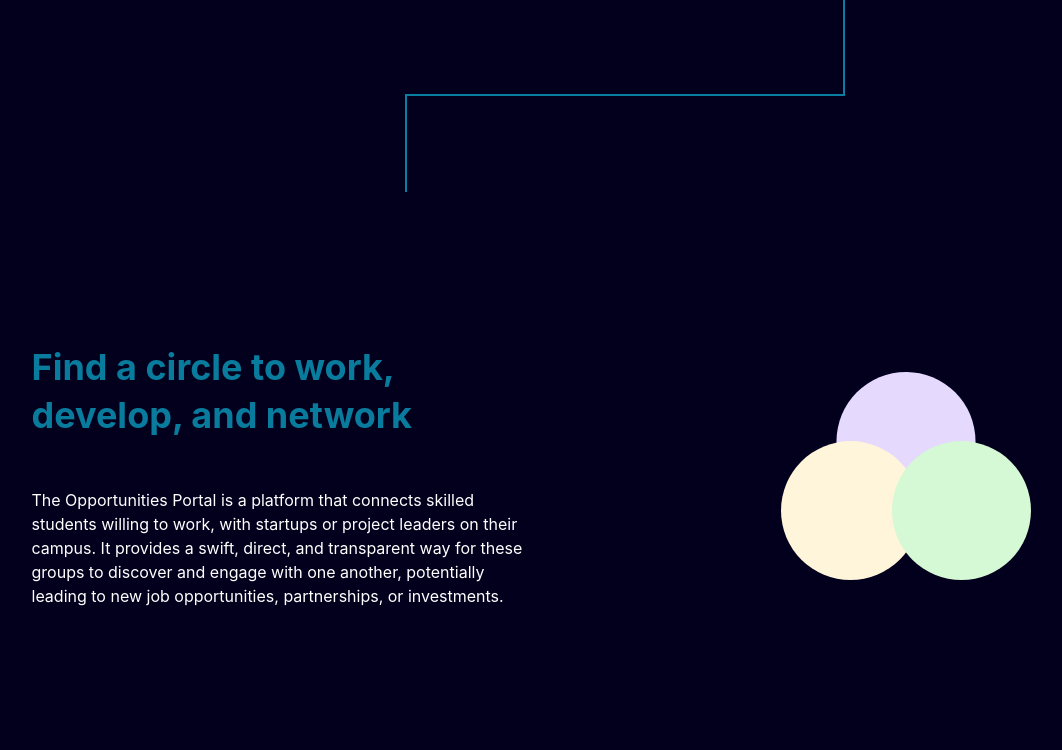
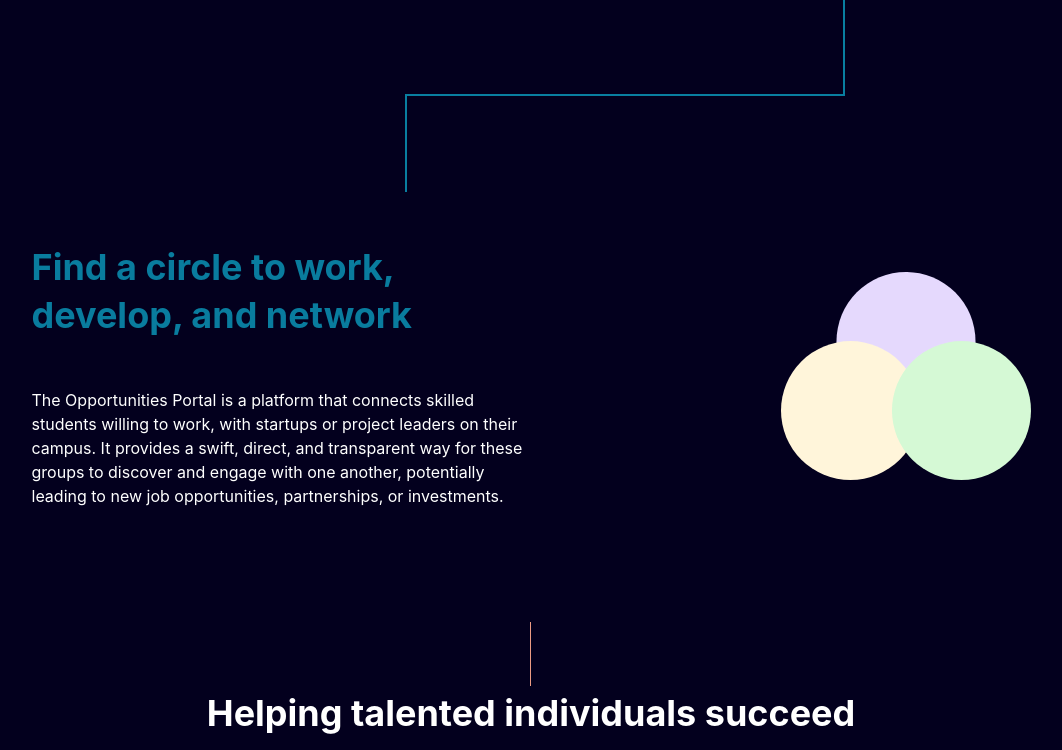
Before and after one commit to The-Opportunties-Portal/top-landing, a Next.js app: page / in a window 1280 px wide. Shown: the part 2314-3064 px from the top of the page, without its empty margins (109-1171 px from the left). Built offline with nearby package versions, Linux system fonts and the light colour scheme.

Commit message:
Fix excess gap in network panel

```diff
--- a/components/index/Network.tsx
+++ b/components/index/Network.tsx
@@ -4,7 +4,7 @@ import React from "react";
 export const Network = () => {
   return (
     <Flex
-      minH="100vh"
+      minH="75vh"
       pt={{ base: "100px", md: "40px" }}
       pb={"60px"}
       color="white"
```
